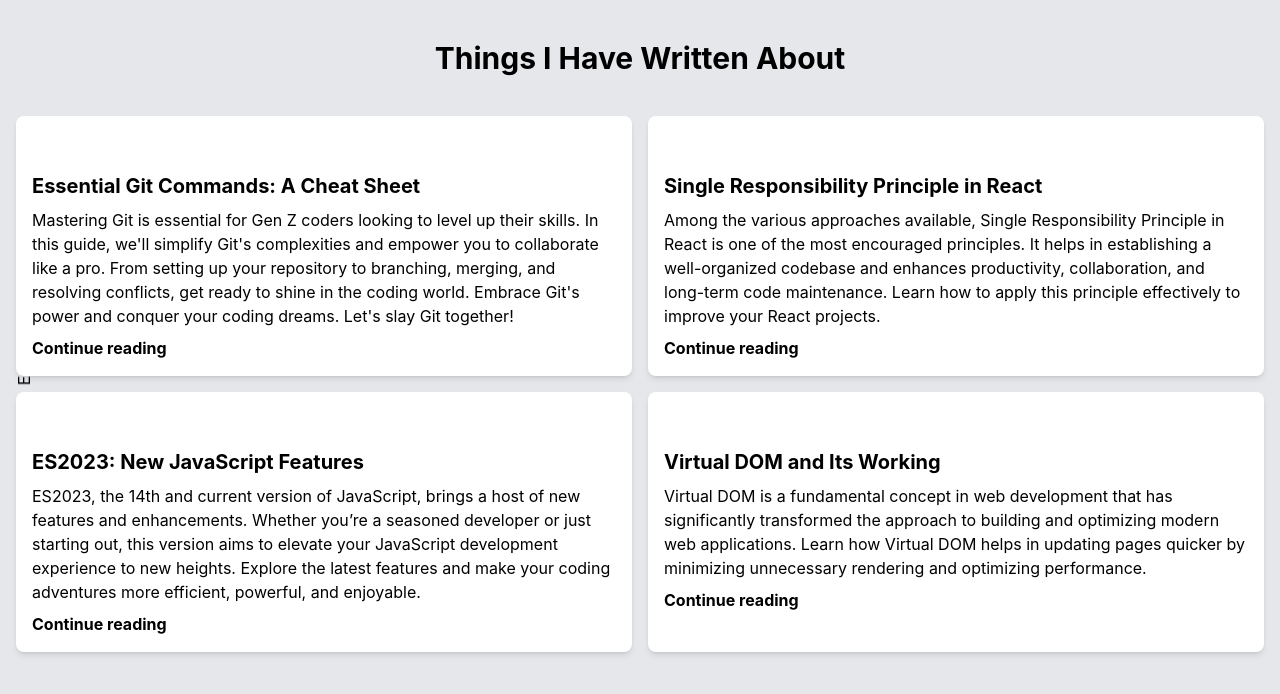
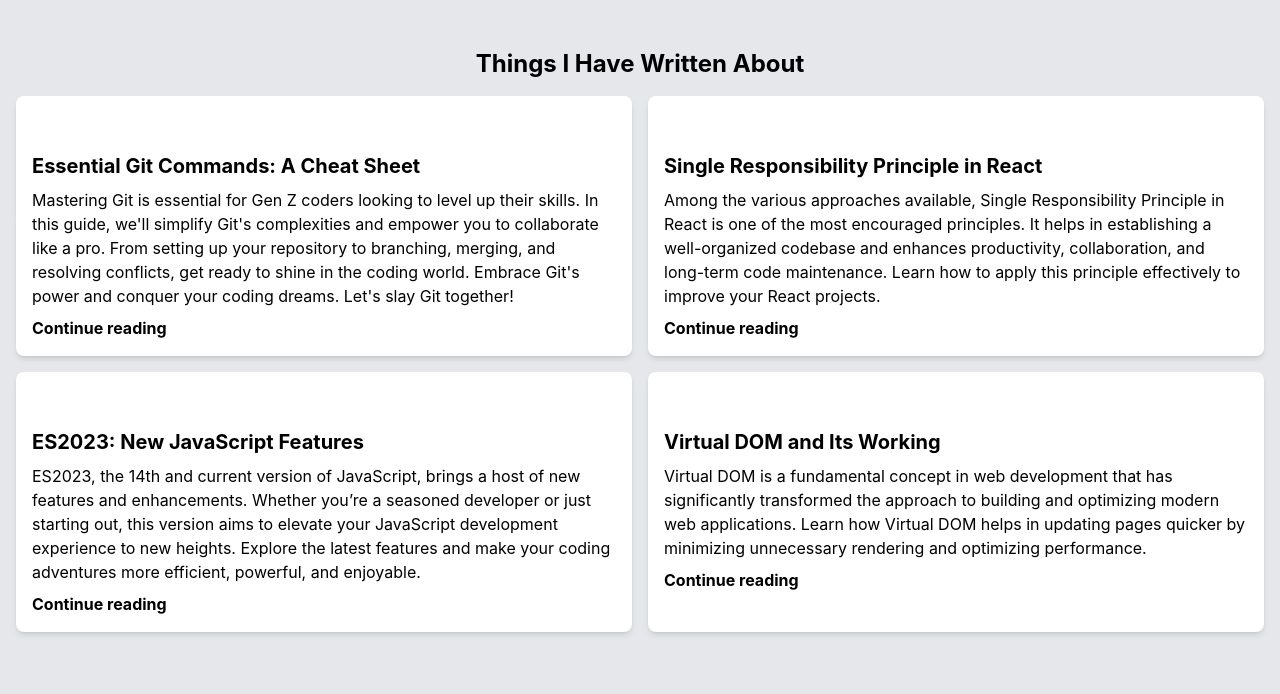
Before and after one commit to mariyabaig/portfolio0, a React (Create React App) app: page /blog in a window 1280 px wide. Shown: the top 694 px of the page. Built offline with nearby package versions, Linux system fonts and the light colour scheme.

Commit message:
padding and heading fixed

```diff
--- a/src/components/Experience.js
+++ b/src/components/Experience.js
@@ -18,7 +18,9 @@ const Experience = () => {
 
   return (
     <>
-    <h1 className='text-3xl mt-12'>EXPERIENCE</h1>
+     <h2 className=" py-12 text-2xl font-bold mb-4 text-center">
+          Experience
+        </h2>
     <div className="grid grid-cols-1 md:grid-cols-2 gap-8">
       <div className="bg-white rounded-lg p-8 shadow-md">
         <h2 className="text-lg font-bold mt-6 mb-2">PROFESSIONAL EXPERIENCE</h2>
--- a/src/components/Home.js
+++ b/src/components/Home.js
@@ -60,7 +60,7 @@ const Home = () => {
               style={{ fontSize: "clamp(6rem, 22vw, 22rem)" }}
             >
               <h1 className="mariya">
-                <span className="about">about</span>
+                {/* <span className="about">about</span> */}
                 Mar
                 <button className="italic text-red" onClick={handleClick}>
                   i
--- a/src/components/Navbar.js
+++ b/src/components/Navbar.js
@@ -33,7 +33,10 @@ const Navbar = () => {
     <div className='flex flex-row'>
       <ul className="fixed left-0 bottom-0 flex  p-3 transform -translate-y-1/2 rotate-180 flex-col-reverse items-center">
         <li className="py-4">
-          <NavLink to="/about"  style={{textOrientation: "sideways", writingMode: "vertical-lr"}}>About</NavLink>
+          <NavLink to="/about"   style={{textOrientation: "sideways", writingMode: "vertical-lr"}}>About</NavLink>
+        </li>
+        <li className="py-4">
+          <NavLink to="/blog"  style={{textOrientation: "sideways", writingMode: "vertical-lr"}}>Blogs</NavLink>
         </li>
         <li className="py-4">
           <NavLink to="/experience"  style={{textOrientation: "sideways", writingMode: "vertical-lr"}}>Experience</NavLink>
--- a/src/components/Perfect.js
+++ b/src/components/Perfect.js
@@ -1,7 +1,7 @@
 import React from "react";
 import { FiSearch } from "react-icons/fi";
 import { Animated } from "react-animated-css";
-
+import transition from "../transition";
 const Card = ({ title, description }) => {
   return (
     <div className="bg-white p-6 rounded-md shadow-md">
@@ -45,11 +45,11 @@ const Perfect = () => {
 
   return (
     <>
-      <div className="py-32 px-16">
+      <div className="py-12 px-16">
         <Animated animationIn="zoomIn" animationOut="fadeOut" isVisible={true}>
-          <h1 className="my-6 text-4xl text-center py-8 font-bold">
+        <h2 className="text-2xl font-bold mb-4 text-center">
             Everything you need for a perfect website
-          </h1>
+          </h2>
           <div className="grid grid-cols-1 md:grid-cols-3 gap-12 text-justify">
             {data.map((item, index) => (
               <Card key={index} title={item.title} description={item.description} />
@@ -61,4 +61,4 @@ const Perfect = () => {
   );
 };
 
-export default Perfect;
+export default transition(Perfect);
--- a/src/components/Second.js
+++ b/src/components/Second.js
@@ -32,11 +32,11 @@ const Second = () => {
   ];
 
   return (
-    <div className="bg-gray-200 min-h-screen py-10">
+    <div className="bg-gray-200 min-h-screen py-12">
       <div className="container mx-auto px-4">
-        <h1 className="text-3xl font-bold text-center text-red-600 mb-10">
+      <h2 className="text-2xl font-bold mb-4 text-center">
           Things I Have Written About
-        </h1>
+        </h2>
         <div className="grid grid-cols-1 md:grid-cols-2 gap-4">
           {notes.map((note, index) => (
             <Draggable key={index}>
--- a/src/components/Skills.js
+++ b/src/components/Skills.js
@@ -57,7 +57,7 @@ const SkillWithImage = ({ name, imageSrc }) => {
 
 const Skills = () => {
   return (
-    <div className="bg-white p-6 rounded-lg shadow-md max-w-screen-lg mx-auto">
+    <div className="py-12 bg-white p-6 rounded-lg shadow-md max-w-screen-lg mx-auto">
       <h2 className="text-2xl font-bold mb-4 text-center">Skills</h2>
 
       <div className="grid grid-cols-2 gap-6">
```
